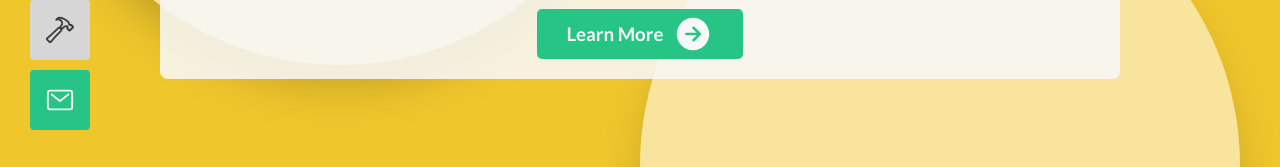
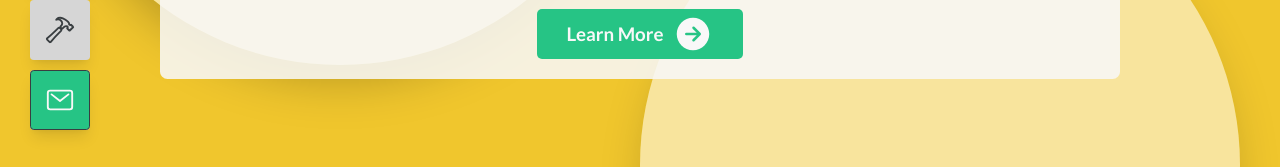
Before and after one commit to blchelle/portfolio-webpage, a React (Vite) app: page / in a window 1280 px wide. Shown: the part 435-602 px from the top of the page. Built offline with nearby package versions, Linux system fonts and the light colour scheme.

Commit message:
#183: Outline selected navigation item for better contrast

```diff
--- a/src/components/Navigation.tsx
+++ b/src/components/Navigation.tsx
@@ -18,16 +18,26 @@ const Navigation: React.FC<NavigationProps> = ({ section, sections }) => {
 		window.addEventListener('resize', handleResize);
 	}, []);
 
+	const navigationClasses = Object.values({
+		display: 'flex sm:flex-col',
+		position: 'fixed sm:transform sm:translate-y-1/2 left-0 sm:left-12 bottom-0 sm:bottom-1/2 z-20',
+		size: 'w-full sm:w-24 h-24 sm:h-auto',
+	}).reduce((acc, curr) => acc + ' ' + curr, '');
+
+	const sliderClasses = Object.values({
+		color: 'bg-primary border border-gray-5 dark:border-gray-1',
+		size: 'w-1/5 sm:w-24 h-full sm:h-24 sm:rounded-md',
+		position: 'z-10 absolute',
+		animation: 'transition-all',
+	}).reduce((acc, curr) => acc + ' ' + curr, '');
+
 	const sliderStyle = isMobile
 		? { left: `${(section * 100) / sections.length}%`, width: `${100 / sections.length}%` }
 		: { top: `${(section * 100) / sections.length}%`, width: '6rem' };
 
 	return (
-		<nav className='flex sm:flex-col sm:transform sm:translate-y-1/2 w-full sm:w-24 h-24 sm:h-auto fixed left-0 sm:left-12 bottom-0 sm:bottom-1/2 z-20'>
-			<div
-				className='z-10 absolute w-1/5 sm:w-24 h-full sm:h-24 sm:rounded-md bg-primary transition-all'
-				style={sliderStyle}
-			/>
+		<nav className={navigationClasses}>
+			<div className={sliderClasses} style={sliderStyle} />
 			{sections.map((item, index) => (
 				<NavigationItem key={item.title} item={item} isSelected={index === section} />
 			))}
--- a/src/components/NavigationItem.tsx
+++ b/src/components/NavigationItem.tsx
@@ -26,7 +26,7 @@ const NavigationItem: React.FC<NavigationItemProps> = ({
 
 	return (
 		<div
-			className={`group relative w-1/5 sm:w-24 h-full sm:h-24 flex items-center justify-center sm:justify-start ${baseColorClasses} ${hoverColorClasses} mb-4 sm:rounded-md transition-all cursor-pointer`}
+			className={`group relative w-1/5 sm:w-24 h-full sm:h-24 flex items-center justify-center sm:justify-start ${baseColorClasses} ${hoverColorClasses} mb-4 sm:rounded-md transition-all cursor-pointer shadow-lg`}
 			onClick={scrollToSection}
 		>
 			<Icon className={`w-24 h-24 p-6 z-30 stroke-current ${iconStroke} group-hover:text-gray-1`} />
```
